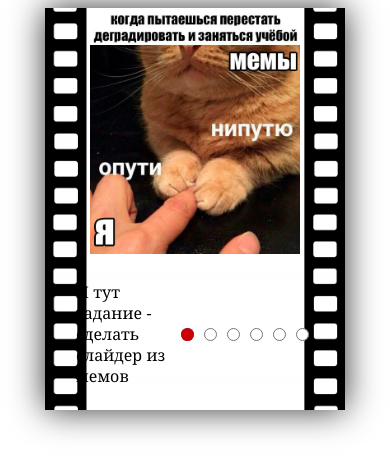
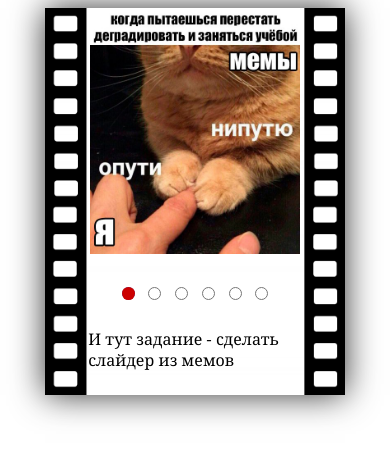
Before and after one commit to Margarita1007/cssMemSlider, a plain HTML site: page cssMemSlider/index.html in a window 390 px wide. Drawn offline with Linux system fonts and the light colour scheme; a web font is replaced by a local one.

Commit message:
feat: add responsive (Sun, May 15, 2022 08:24:43 PM)

```diff
--- a/cssMemSlider/index.html
+++ b/cssMemSlider/index.html
@@ -16,83 +16,47 @@
 
     <div class="slider">
         <input type="radio" name="slider__check" class="slider__check" id="slider__check-1" checked>
-        <label for="slider__check-1" class="slider__label slider__label1"> </label>
+        <label for="slider__check-1" class="slider__label slider__label1"> <div></div> </label>
         <div class = "mem">
             <img src='meme/mem1.jpg' alt="" class="slider__image"> </div>
             <p class = "slider-text">И тут задание - сделать слайдер из мемов</p>
 
 
         <input type="radio" name="slider__check" class="slider__check" id="slider__check-2">
-        <label for="slider__check-2" class="slider__label slider__label2"> </label>
+        <label for="slider__check-2" class="slider__label slider__label2"> <div></div> </label>
         <div class = "mem">
             <img src="meme/mem2.jpg" alt="" class="slider__image"> </div>
             <p class = "slider-text"> Рекурсия</p>
 
 
         <input type="radio" name="slider__check" class="slider__check" id="slider__check-3">
-        <label for="slider__check-3" class="slider__label slider__label3"> </label>
+        <label for="slider__check-3" class="slider__label slider__label3"> <div></div> </label>
         <div class = "mem">
             <img src="meme/mem3.jpg" alt="" class="slider__image"> </div>
             <p class = "slider-text"> Когда состоишь в чате дома </p>
 
 
         <input type="radio" name="slider__check" class="slider__check" id="slider__check-4">
-        <label for="slider__check-4" class="slider__label slider__label4"> </label>
+        <label for="slider__check-4" class="slider__label slider__label4"> <div></div> </label>
         <div class = "mem">
             <img src="meme/mem4.jpg" alt="" class="slider__image"> </div>
             <p class = "slider-text"> ...или два дня назад</p>
 
 
         <input type="radio" name="slider__check" class="slider__check" id="slider__check-5">
-        <label for="slider__check-5" class="slider__label slider__label5"> </label>
+        <label for="slider__check-5" class="slider__label slider__label5"> <div></div> </label>
         <div class = 'mem'>
             <img src="meme/mem5.jpg" alt="" class="slider__image"> </div>
             <p class = "slider-text"> МАААМ</p>
 
 
         <input type="radio" name="slider__check" class="slider__check" id="slider__check-6">
-        <label for="slider__check-6" class="slider__label slider__label6"> </label>
+        <label for="slider__check-6" class="slider__label slider__label6"> <div></div> </label>
         <div class = 'mem'>
             <img src="meme/mem6.jpg" alt="" class="slider__image"> </div>
             <p class = "slider-text"> Зомби-Декарт</p>
 
     </div>
 
-   <!-- <div class = "wrapper">
-        <input type="radio" name="point" id="mem1" checked>
-	    <input type="radio" name="point" id="mem2">
-	    <input type="radio" name="point" id="mem3">
-	    <input type="radio" name="point" id="mem4">
-	    <input type="radio" name="point" id="mem5">
-	    <div class="slider-mems">
-		    <div class="mems mem1">
-                <img src='mem1.jpg' alt="mem1">
-                <p>... и тут задание по учебе - сделать слайдер из мемов</p>
-            </div>
-		    <div class="mems mem2">
-                <img src='mem2.jpg' alt="mem2">
-                <p> Рекурсия</p>
-            </div>
-		    <div class="mems mem3">
-                <img src='mem3.jpg' alt="mem3">
-                <p> Когда состоишь в чате дома </p>
-            </div>
-		    <div class="mems mem4">
-                <img src='mem4.jpg' alt="mem4">
-                <p> ...или два дня назад</p>
-            </div>
-		    <div class="mems mem5">
-                <img src='mem5.jpg' alt="mem5">
-                <p> МАААМ</p>
-            </div>
-	    </div>
-	    <div class="controls">
-		    <label for="mem1"></label>
-		    <label for="mem2"></label>
-		    <label for="mem3"></label>
-		    <label for="mem4"></label>
-		    <label for="mem5"></label>
-	    </div>
-    </div> -->
-  </body>
+    </body>
 </html>
--- a/cssMemSlider/style.css
+++ b/cssMemSlider/style.css
@@ -1,3 +1,5 @@
+
+
 .slider {
     width: 80%;
 	background-image: url('meme/background-img.png');
@@ -80,6 +82,7 @@
 
 	.mem {
         width: 100%;
+        object-fit: contain;
         align-self: center;
         grid-area: A;
         opacity: 0;
@@ -88,13 +91,20 @@
 
     .slider__image {
         width: 70%;
+        max-height: 85vh;
     }
 
 	.slider__label {
         background: rgba(0, 0, 0, 0);
-        width: 1.3em;
-        height: 1.3em;
+        width: 0.8em;
+        height: 0.8em;
 
+    }
+
+    .slider__label div {
+        width: 1.5em;
+        height: 1.5em;
+        margin: -0.3em;
     }
 
     .slider__label:hover {
@@ -111,6 +121,7 @@
         border-radius: 50%;
         width: 0.8em;
         height: 0.8em;
+        transition: all 100ms ease-in;
     }
 
 
@@ -134,3 +145,25 @@
     width: 0.8em;
     height: 0.8em;
 	}
+
+
+    @media screen and (max-width: 720px) {
+        .slider {
+            grid-template-columns:   4.5fr 13fr 1fr 1fr 1fr 1fr 1fr 1fr 4.5fr;
+    }
+}
+
+    @media screen and (max-width: 550.5px) {
+
+    .slider {
+        grid-template-areas:
+    "A A A A A A A A A A"
+    "J J C D E F G H I I"
+    "L B B B B B B B B N"
+    "M M M M M M M M M M" ;
+    grid-template-columns:  1.6fr 1fr 1fr 1fr 1fr 1fr 1fr 1fr 1fr 1.6fr;
+    }
+}
+
+/* лучше сделать анимацию через animation
+искажение первой картинки - вертикальный скролл */
```
